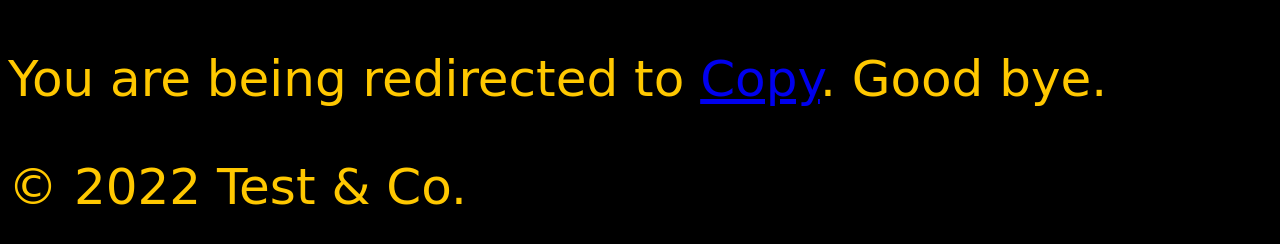
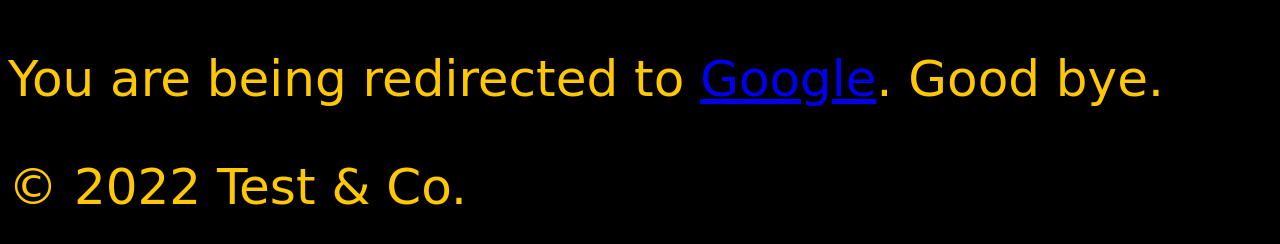
Before and after one commit to shiftertioio/thisisjustatest, a plain HTML site: page index.html in a window 1280 px wide. Drawn offline with Linux system fonts and the light colour scheme; a web font is replaced by a local one.

Commit message:
Update index.html

```diff
--- a/index.html
+++ b/index.html
@@ -6,7 +6,7 @@
 		<meta name="viewport" content="width=device-width, initial-scale=1.0" />
 
 		<!-- Auto Redirect in seconds -->
-		<meta http-equiv="refresh" content="100; url='copy.html'" />
+		<meta http-equiv="refresh" content="100; url='https://www.google.com'" />
 
 		<!-- Prevent Search Engine Crawling -->
 		<meta name="robots" content="noindex" />
@@ -45,7 +45,7 @@
 		<title>Document</title>
 	</head>
 	<body>
-		<p>You are being redirected to <a href="copy.html">Copy</a>. Good bye.</p>
+		<p>You are being redirected to <a href="https://www.google.com">Google</a>. Good bye.</p>
 		<!-- <a href="#" download /> -->
 		<p>
 			&copy;
```
